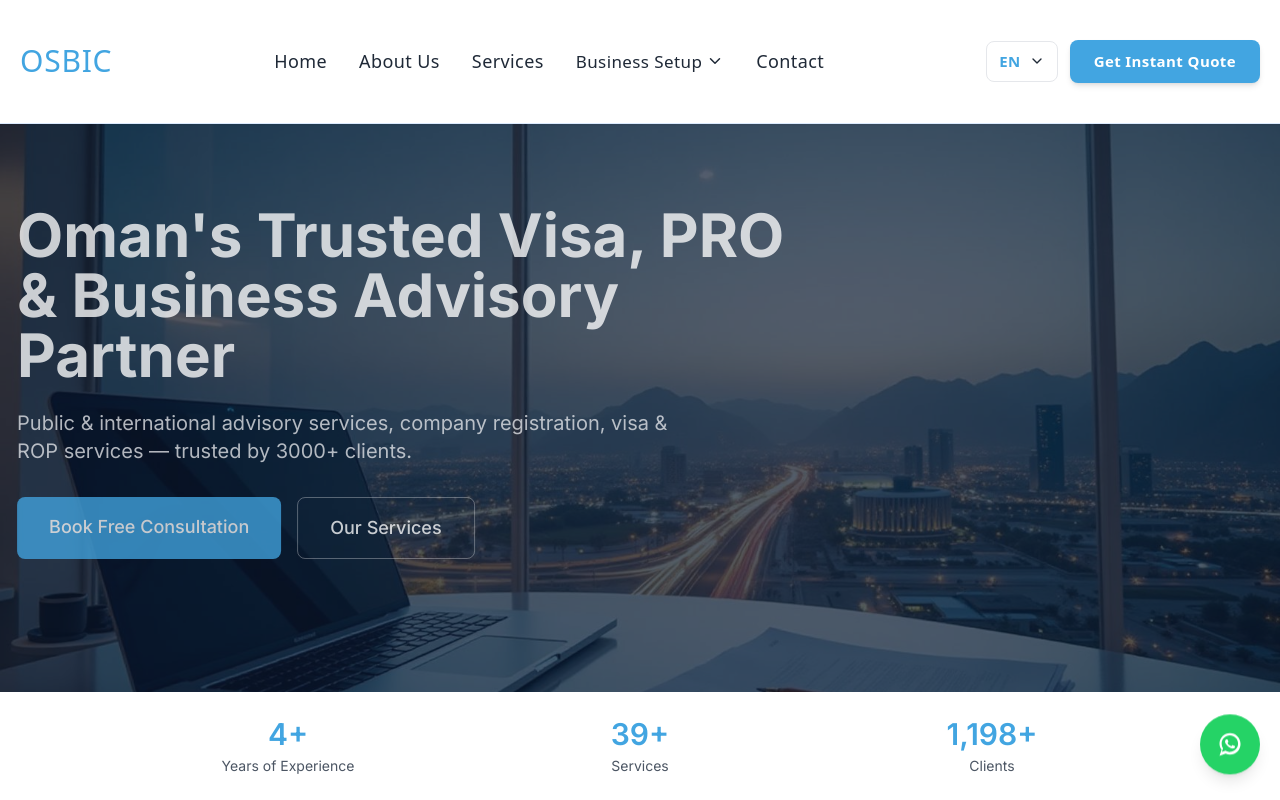
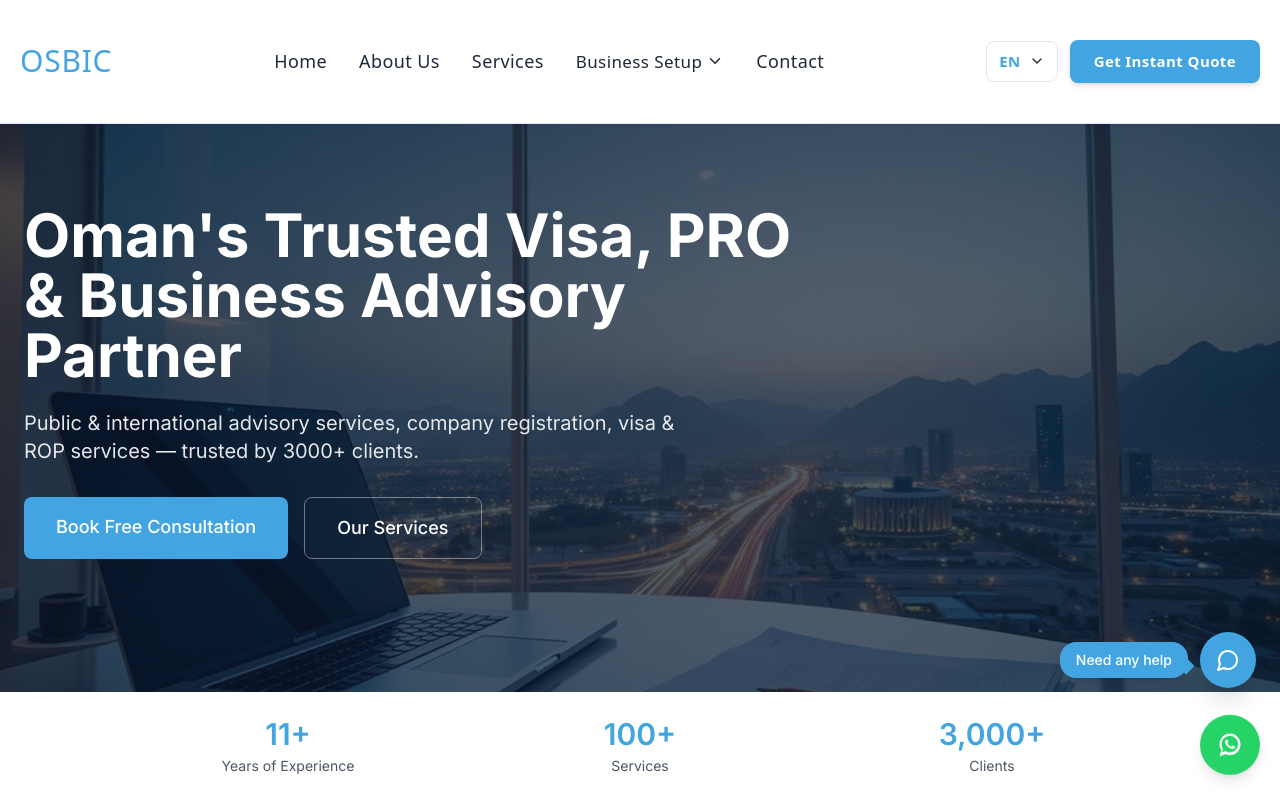
Before and after one commit to hamid-osanoman-projects/osbic-website, a React (Vite) app: page / in a window 1280 px wide. Shown: the top 800 px of the page. Built offline with nearby package versions, Linux system fonts and the light colour scheme; what tailwindcss-rtl would draw is missing.

Commit message:
updated intro animation

```diff
--- a/src/App.tsx
+++ b/src/App.tsx
@@ -14,10 +14,6 @@
 import Home1 from './pages/Home1';
 import About from './pages/About';
 import Services from './pages/Services';
-// import BusinessLocations from './pages/BusinessLocations';
-// import CaseStudies from './pages/CaseStudies';
-// import Testimonials from './pages/Testimonials';
-// import Resources from './pages/Resources';
 import Contact from './pages/Contact';
 import OmanBusinessSetup from './pages/business-setup/Oman';
 import IranBusinessSetup from './pages/business-setup/Iran';
@@ -31,7 +27,6 @@
 
 function App() {
   const [showIntro, setShowIntro] = useState(true);
-  const [introComplete, setIntroComplete] = useState(false);
   const { i18n } = useTranslation();
 
   // Load preferred language from localStorage
@@ -44,22 +39,20 @@
   // Update dir/lang whenever language changes
   useEffect(() => {
     setLanguageDirection(i18n.language);
-    // Change font dynamically
     document.body.style.fontFamily = i18n.language === 'ar' || i18n.language === 'fa' ? "'Tajawal', sans-serif" : "'Inter', sans-serif";
   }, [i18n.language]);
 
+  // Check if user has seen intro before
   useEffect(() => {
     const hasSeenIntro = sessionStorage.getItem('hasSeenIntro');
     if (hasSeenIntro) {
       setShowIntro(false);
-      setIntroComplete(true);
     }
   }, []);
 
   const handleIntroComplete = () => {
     sessionStorage.setItem('hasSeenIntro', 'true');
     setShowIntro(false);
-    setTimeout(() => setIntroComplete(true), 100);
   };
 
   return (
@@ -68,12 +61,21 @@
       <Router>
         <ScrollToTop />
 
-      {showIntro && <IntroAnimation onComplete={handleIntroComplete} />}
+        {/* --- FIX 1: Render Animation ON TOP (Z-Index 50) --- */}
+        {showIntro && (
+           // We wrap it in a div with high z-index so it covers the content
+           <div className="fixed inset-0 z-50 pointer-events-none">
+              <div className="pointer-events-auto w-full h-full">
+                 <IntroAnimation onComplete={handleIntroComplete} />
+              </div>
+           </div>
+        )}
 
-      {introComplete && (
+        {/* --- FIX 2: ALWAYS render the website content underneath --- */}
+        {/* I removed the conditional {introComplete && (...)} wrapper here. */}
         <div
           className="min-h-screen bg-white"
-          dir={i18n.dir()}      // ✅ APPLY GLOBAL RTL/LTR
+          dir={i18n.dir()}
         >
           <Header />
           <Routes>
@@ -83,10 +85,6 @@
             <Route path="/ar" element={<Home1 />} />
             <Route path="/about" element={<About />} />
             <Route path="/services" element={<Services />} />
-              {/* <Route path="/business-locations" element={<BusinessLocations />} />
-              <Route path="/case-studies" element={<CaseStudies />} />
-              <Route path="/testimonials" element={<Testimonials />} />
-              <Route path="/resources" element={<Resources />} /> */}
             <Route path="/services/:id" element={<ServiceDetail />} />
             <Route path="/business-setup/oman" element={<OmanBusinessSetup />} />
             <Route path="/business-setup/iran" element={<IranBusinessSetup />} />
@@ -100,7 +98,6 @@
           </Routes>
           <Footer />
         </div>
-        )}
       </Router>
     </I18nextProvider>
   );
```
Lines whose indentation alone changed are shown as unchanged.
